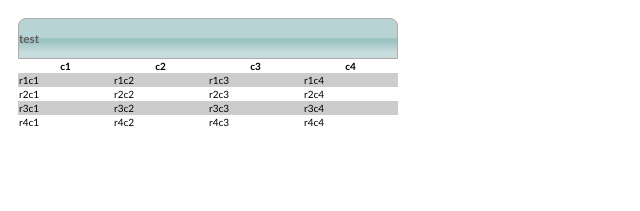
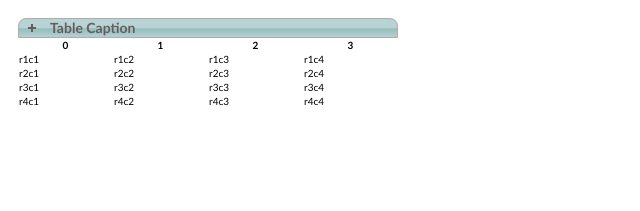
Before and after one commit to erikperez/jDynamicTable, a plain HTML site: page index.html in a window 1280 px wide. Shown: the whole page, without its empty margins (0-640 px from the left). Drawn offline with nearby package versions, Linux system fonts and the light colour scheme.

Commit message:
Improved markup generation and added styles.

```diff
--- a/Scripts/ui.DynamicTable.js
+++ b/Scripts/ui.DynamicTable.js
@@ -32,6 +32,7 @@
                 this.element.hide();
             }
 
+            //Add styles
             appendStyle(self, "height:"+this.options.height);
             appendStyle(self, "width:"+this.options.width);
 
@@ -46,10 +47,27 @@
 
 
             $topDiv = $("<div />");
+            $topDiv.attr("id", "caption");
             $topDiv.addClass("ui-accordion-header ui-accordion-header ui-helper-reset ui-state-default ui-corner-top");
 
-            var $h3 = $("<h3 />");
+            var $leftTopSpan = $("<span />");
+
+            var $h3 = $("<div />");
+
+            $leftTopSpan.addClass("icon-span ui-icon ui-icon-plus");
+            $leftTopSpan.hover(function(){
+                var h = $(this);
+                if(h.hasClass("ui-state-hover"))
+                {
+                    h.removeClass("ui-state-hover");
+                    return;
+                }
+                h.addClass("ui-state-hover");
+            });
+
+
             $h3.text(this.options.caption);
+            $topDiv.append($leftTopSpan);
             $topDiv.append($h3);
 
             $outerDiv.append($topDiv);
@@ -57,7 +75,6 @@
             var $table = $("<table />");
             $table.addClass("fullsize");
             $table.attr('id', 'myTable');
-            //$table.attr('cellpadding', 0);
             $table.attr('cellspacing', 0);
 
             $tableHeader = this._createHeader();
@@ -66,19 +83,23 @@
             $table.append($tableBody);
 
             $outerDiv.append($table);
-            this.element.append($outerDiv);
+            self.append($outerDiv);
+
+            $leftTopSpan.click(function(){
+                $("table.fullsize").toggle("blind");
+            });
 
         },
         _createHeader: function() {
-            var tableHeaderData = '';
+            var $tableHeader = $("<thead />");
+            var $tableRow = $("<tr />");
 
-            for (var i = 0; i < this.options.columns.length; i++) {
-                tableHeaderData += '<th>' + this.options.columns[i] + '</th>';
-            }
+            for (var column in this.options.columns)
+                $tableRow.append($("<th />").text(column));
 
-            var header = '<thead> <tr>' + tableHeaderData + '</tr> </thead>';
+            $tableHeader.append($tableRow);
 
-            return header;
+            return $tableHeader;
         }
 
         ,
@@ -86,48 +107,46 @@
             var tableBodyData = "";
             var oddOrEven = "odd";
 
-            if(this.options.sourceType == "json")
+            var $tableBody = $("<tbody />");
+
+
+            if(this.options.sourceType === "json")
                 return this._populateFromJson();
 
             if (this.options.sourceType == "array") {
 
                 for (var j = 0; j < this.options.columnData.length; j++) {
-                    if (j % 2 == 0)
-                        tableBodyData += '<tr class="odd">';
-                    else
-                        tableBodyData += '<tr class="even">';
-                    for (var i = 0; i < this.options.columnData[j].length; i++)
-                        tableBodyData += '<td>' + this.options.columnData[j][i] + '</td>';
-
-                    tableBodyData += '</tr>';
-
-
+                    var $tableRow = $("<tr />");
+                        j % 2 == 2 ? $tableRow.addClass("odd") : $tableRow.addClass("even");
+                    for (var i = 0; i < this.options.columnData[j].length; i++){
+                        $tableRow.append($("<td />").text(this.options.columnData[j][i]));
+                     }
+                   $tableBody.append($tableRow);
                 }
 
-                var header = '<tbody>' + tableBodyData + '</tbody>';
-
-                return header;
+                return $tableBody;
             }
             else if(this.options.sourceType === "json"){
 
-                if(this.options.sourceUrl != '')
-                console.log("u need to set the url");
+                if(this.options.sourceUrl !== '')
+                {
 
+                }
             }
         }
-        /*,
+        ,
         _populateFromJson: function(){
-            $.ajax(function(e){
-                data: "test",
-                dataType: "json",
-                url: this.options.sourceUrl,
-                success: function(data){
+            if(sourceType !== self.options.sourceType)
+                return;
 
+           $.ajax({
+                  url: "test.html",
+                  context: document.body
+                }).done(function() {
+                  $(this).addClass("done");
+                });
+          }
 
-                }
-
-        })}
-    */
     });
 
     function appendStyle(element, style){
--- a/Styles/ui.DynamicTable.css
+++ b/Styles/ui.DynamicTable.css
@@ -14,3 +14,14 @@
 .outerDiv{
 	padding: 10px;
 }
+
+.icon-span{
+	float:left;
+	margin-left:5px;
+}
+#caption div{
+display: inline;
+padding-left: 10px;
+font-size: 14px !important;
+font-weight: 800;
+}
--- a/index.html
+++ b/index.html
@@ -1,5 +1,4 @@
-<!DOCTYPE HTML PUBLIC "-//W3C//DTD HTML 4.01 Transitional//EN"
-        "http://www.w3.org/TR/html4/loose.dtd">
+<!DOCTYPE html>
 <html>
 <head>
     <title></title>
@@ -22,13 +21,14 @@
         $(document).ready(function () {
 
          $("#test").dynamictable({
-                caption: "test",
-
+                caption: "Table Caption",
                });
 
 
 
         });
+
+
 
     </script>
 <div id="top_wrapper">
```
